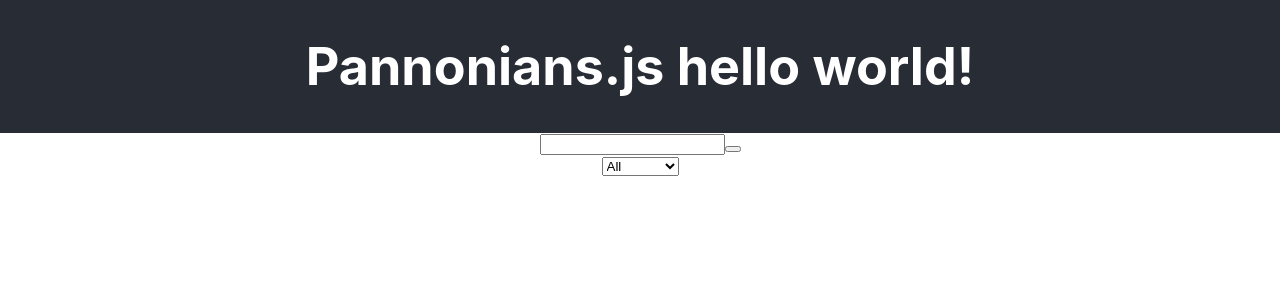
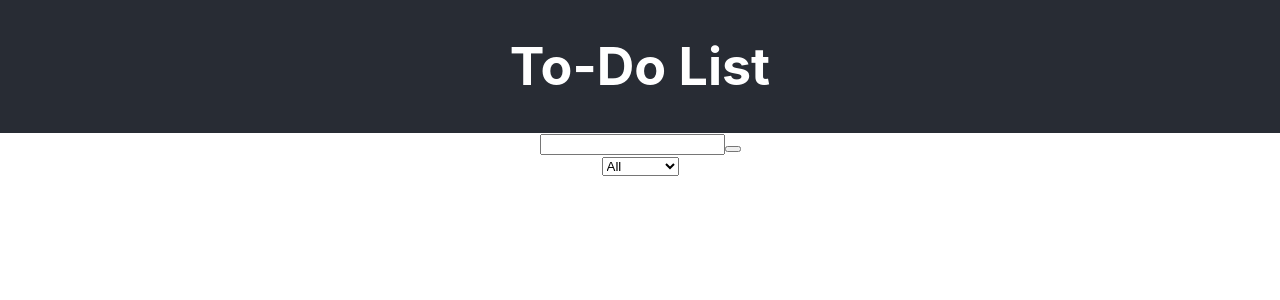
Before and after one commit to Pannonians/pannonians.js, a React (Create React App) app in the folder apps/todo/: page / in a window 1280 px wide. Shown: the top 300 px of the page. Built offline with nearby package versions, Linux system fonts and the light colour scheme; a web font is replaced by a local one.

Commit message:
change the titel of header

```diff
--- a/apps/todo/src/App.js
+++ b/apps/todo/src/App.js
@@ -7,7 +7,7 @@ function App() {
   return (
     <div className="App">
       <header className="App-header">
-        <h1>Pannonians.js hello world!</h1>
+        <h1>To-Do List</h1>
       </header>
       <Form/>
     </div>
```
